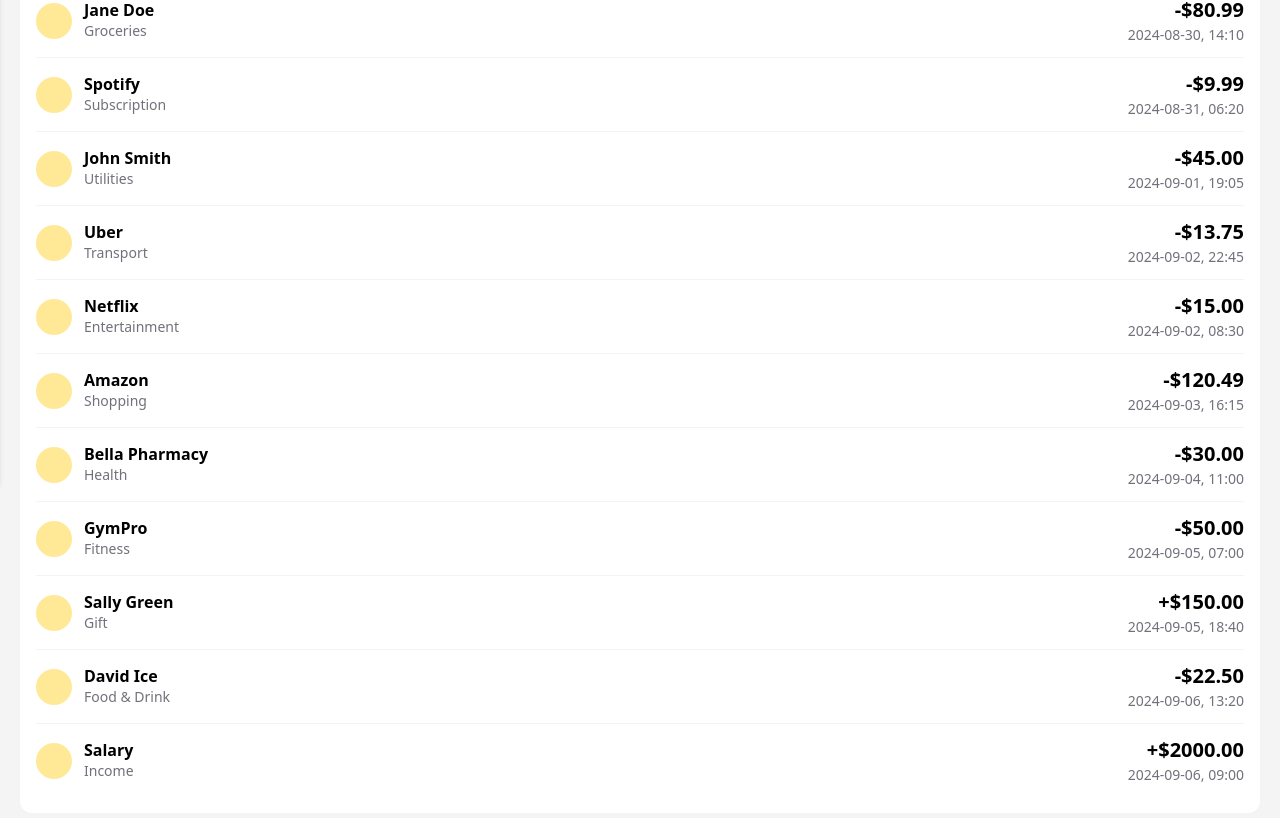
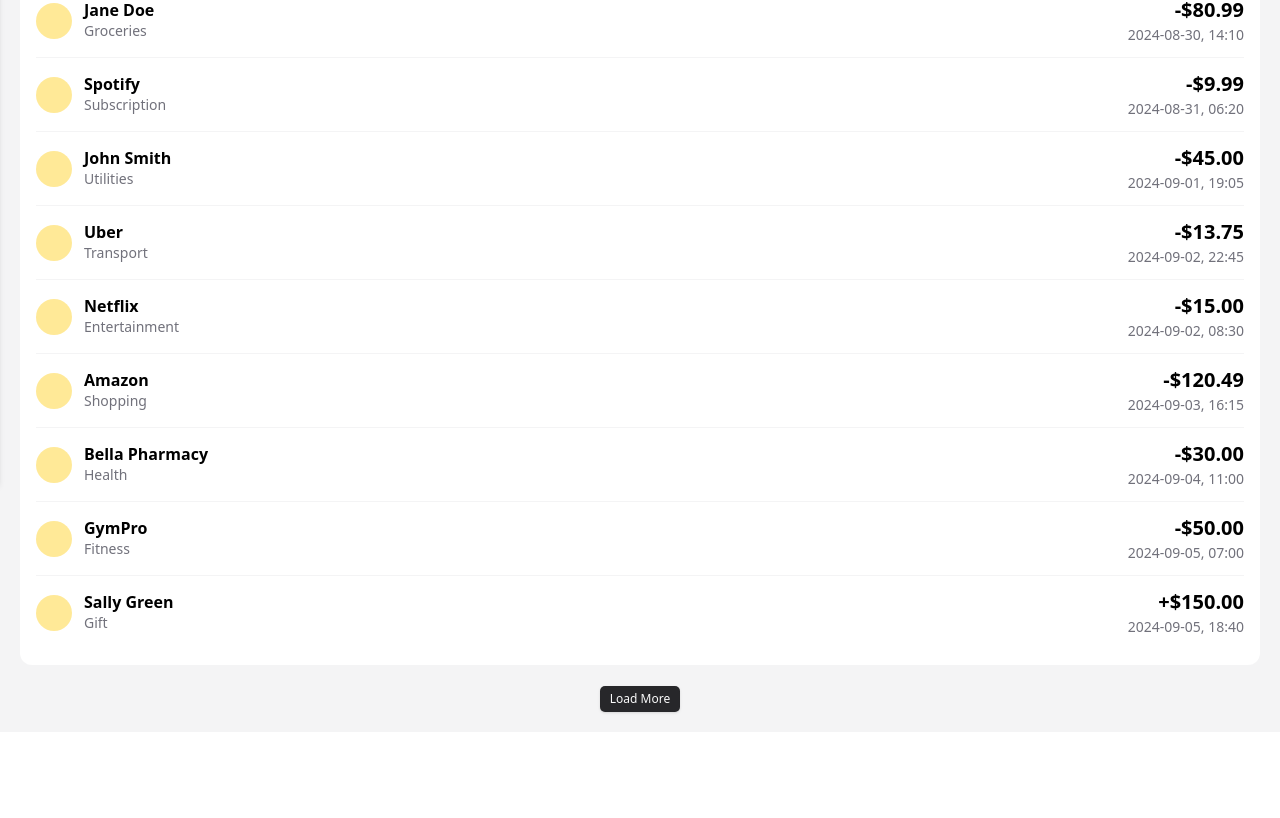
Before and after one commit to Cleve-keem/finance-app, a React (Vite) app: page /transactions in a window 1280 px wide. Shown: the part 316-1134 px from the top of the page. After the commit the page ends 1048 px from the top, so only its background shows below. Built offline with nearby package versions, Linux system fonts and the light colour scheme.

Commit message:
addeddifferent type of variant to custom button

```diff
--- a/src/components/Button.jsx
+++ b/src/components/Button.jsx
@@ -1,5 +1,15 @@
 import React from "react";
 
-export default function Button({ children }) {
-  return <button className="button bg-zinc-800 text-zinc-50 rounded-[5px] shadow-sm">{children}</button>;
+export default function Button({ children, onClick, variant }) {
+  const base = " bg-zinc-800 text-zinc-50 rounded-[5px] shadow-sm";
+
+  const variants = {
+    primary: "button" + base,
+    small: "py-1 px-2.5 text-[12px]" + base,
+  };
+  return (
+    <button onClick={onClick} className={variants[variant]}>
+      {children}
+    </button>
+  );
 }
--- /dev/null
+++ b/src/components/SearchBar.jsx
@@ -0,0 +1,22 @@
+import { FiSearch } from "react-icons/fi";
+import { FaFilter } from "react-icons/fa";
+
+export default function SearchBar() {
+  return (
+    <div className="w-full flex items-stretch gap-3 my-2">
+      <div className="grow border border-zinc-300 flex items-center rounded-[5px] overflow-hidden w-full">
+        <input
+          type="text"
+          placeholder="Search Transaction"
+          className="py-2 px-3 outline-none grow min-w-10"
+        />
+        <button className="button whitespace-nowrap flex-none">
+          <FiSearch />
+        </button>
+      </div>
+      <button className="button flex-none">
+        <FaFilter />
+      </button>
+    </div>
+  );
+}
--- a/src/pages/Transactions.jsx
+++ b/src/pages/Transactions.jsx
@@ -1,6 +1,7 @@
-import { FaFilter } from "react-icons/fa";
+import { useState } from "react";
+import Button from "../components/Button";
+import SearchBar from "../components/SearchBar";
 import TransactionDetails from "../features/Transaction/TransactionDetails";
-import { FiSearch } from "react-icons/fi";
 
 const transactions = [
   {
@@ -10,7 +11,7 @@
     amount: -25.0,
     date: "2024-08-29",
     time: "21:45",
-    image: "", // optional: can be added if available
+    image: "",
   },
   {
     id: 2,
@@ -114,31 +115,33 @@
 ];
 
 export default function Transactions() {
+  const [visibleCount, setVisibleCount] = useState(10);
+
+  function handleLoadMore() {
+    setVisibleCount((prev) => prev + 10);
+  }
+
+  const visibleTransactions = transactions.slice(0, visibleCount);
+
   return (
     <div className="p-5 bg-zinc-100 min-h-screen">
       <h1 className="text-2xl font-semibold mb-10">Transactions</h1>
-      <div className="bg-white p-4 rounded-xl">
-        <div className="w-full flex items-stretch gap-3 my-2">
-          <div className="grow border border-zinc-300 flex items-center rounded-[5px] overflow-hidden w-full">
-            <input
-              type="text"
-              placeholder="Search Transaction"
-              className="py-2 px-3 outline-none grow min-w-10"
-            />
-            <button className="button whitespace-nowrap flex-none">
-              <FiSearch />
-            </button>
-          </div>
-          <button className="button flex-none">
-            <FaFilter />
-          </button>
-        </div>
+      <div className="bg-white p-4 rounded-xl mb-5">
+        <SearchBar />
         <ul className="divide-y divide-zinc-100">
-          {transactions.map((trans) => (
+          {visibleTransactions.map((trans) => (
             <TransactionDetails key={trans.id} trans={trans} />
           ))}
         </ul>
       </div>
+
+      <div className="w-fit mx-auto">
+        {visibleCount < transactions.length ? (
+          <Button variant="small" onClick={handleLoadMore}>Load More</Button>
+        ) : (
+          <p className="text-zinc-400 text-[12px]">All transactions</p>
+        )}
+      </div>
     </div>
   );
 }
```
